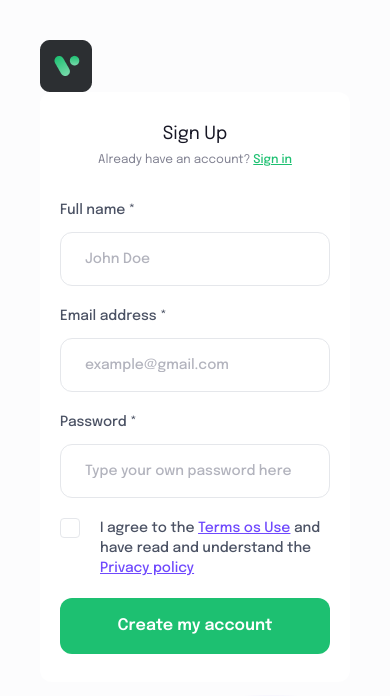
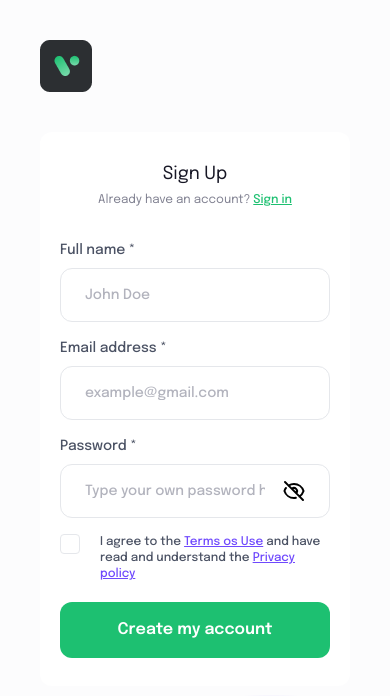
Before and after one commit to ngoc2003/crow-funding-app, a React (Create React App) app: page /sign-up in a window 390 px wide. Shown: the top 696 px of the page. Built offline with nearby package versions, Linux system fonts and the light colour scheme.

Commit message:
darkmode and responsive UI mobile sign up page

```diff
--- a/package.json
+++ b/package.json
@@ -20,7 +20,6 @@
     "react": "^18.1.0",
     "react-dom": "^18.1.0",
     "react-error-boundary": "^3.1.4",
-    "react-hook-form": "^7.31.3",
     "react-modal": "^3.15.1",
     "react-quill": "^2.0.0-beta.4",
     "react-redux": "^8.0.2",
--- a/src/components/common/FormGroup.js
+++ b/src/components/common/FormGroup.js
@@ -2,7 +2,7 @@ import React from 'react';
 
 const FormGroup = ({children}) => {
     return (
-        <div className='flex flex-col mb-5 gap-y-3'>
+        <div className='flex flex-col mb-4 lg:mb-5 gap-y-2 lg:gap-y-3'>
             {children}
         </div>
     );
--- a/src/components/common/checkbox/Checkbox.js
+++ b/src/components/common/checkbox/Checkbox.js
@@ -10,7 +10,7 @@ const Checkbox = ({
     <div className="flex items-start gap-x-5">
       <div
         className={`inline-flex items-center text-white justify-center w-5 h-5 border rounded cursor-pointer ${
-          checked ? "bg-primary border-primary" : "border-stroke"
+          checked ? "bg-primary border-primary" : "border-stroke dark:border-text3"
         }`}
         onClick={onClick}
       >
@@ -20,7 +20,7 @@ const Checkbox = ({
           className="hidden"
           onChange={() => {}}
         />
-        <span>
+        <span className={`${checked ? '':'opacity-0 invisible' }`}>
           <svg
             xmlns="http://www.w3.org/2000/svg"
             className="w-5 h-5"
--- /dev/null
+++ b/src/components/common/icons/IconEyeToggle.js
@@ -0,0 +1,48 @@
+import React from "react";
+
+const IconEyeToggle = ({ toggle = false, onClick = () => {} }) => {
+  if (toggle)
+    return (
+      <svg
+        xmlns="http://www.w3.org/2000/svg"
+        className="w-6 h-6 cursor-pointer"
+        fill="none"
+        viewBox="0 0 24 24"
+        stroke="currentColor"
+        onClick={onClick}
+      >
+        <path
+          strokeLinecap="round"
+          strokeLinejoin="round"
+          strokeWidth="2"
+          d="M15 12a3 3 0 11-6 0 3 3 0 016 0z"
+        />
+        <path
+          strokeLinecap="round"
+          strokeLinejoin="round"
+          strokeWidth="2"
+          d="M2.458 12C3.732 7.943 7.523 5 12 5c4.478 0 8.268 2.943 9.542 7-1.274 4.057-5.064 7-9.542 7-4.477 0-8.268-2.943-9.542-7z"
+        />
+      </svg>
+    );
+  return (
+    <svg
+      xmlns="http://www.w3.org/2000/svg"
+      className="w-6 h-6 cursor-pointer"
+      fill="none"
+      viewBox="0 0 24 24"
+      stroke="currentColor"
+      onClick={onClick}
+
+    >
+      <path
+        strokeLinecap="round"
+        strokeLinejoin="round"
+        strokeWidth="2"
+        d="M13.875 18.825A10.05 10.05 0 0112 19c-4.478 0-8.268-2.943-9.543-7a9.97 9.97 0 011.563-3.029m5.858.908a3 3 0 114.243 4.243M9.878 9.878l4.242 4.242M9.88 9.88l-3.29-3.29m7.532 7.532l3.29 3.29M3 3l3.59 3.59m0 0A9.953 9.953 0 0112 5c4.478 0 8.268 2.943 9.543 7a10.025 10.025 0 01-4.132 5.411m0 0L21 21"
+      />
+    </svg>
+  )
+};
+
+export default IconEyeToggle;
--- /dev/null
+++ b/src/components/common/icons/index.js
@@ -0,0 +1,2 @@
+import IconEyeToggle from "./IconEyeToggle";
+export default IconEyeToggle
--- a/src/components/common/input/Input.js
+++ b/src/components/common/input/Input.js
@@ -1,5 +1,4 @@
 import React, { useContext } from "react";
-import { useController } from "react-hook-form";
 import PropTypes from "prop-types";
 
 const Input = (props) => {
@@ -17,11 +16,16 @@ const Input = (props) => {
       <input
         type={type}
         placeholder={error.length > 0 ? "" : placeholder}
-        className={`w-full py-4 px-6 border rounded-xl text-text1 font-medium text-sm placeholder:text-text4 ${
-          error.length > 0 ? "border-error" : "border-stroke"
-        } `}
+        className={`${
+          children && "pr-16"
+        } bg-transparent w-full py-4 dark:text-white px-6 border rounded-xl text-text1 font-medium text-sm dark:placeholder:text-text2 placeholder:text-text4 ${
+          error.length > 0 ? "border-error" : "border-stroke dark:border-darkStroke"
+        }  `}
         {...rest}
       />
+      <span className="absolute right-6 top-2/4 -translate-y-2/4">
+        {children}
+      </span>
       {error.length > 0 && (
         <span className="absolute text-sm font-medium pointer-events-none error-input top-2/4 -translate-y-2/4 text-error left-6">
           {error}
--- a/src/components/common/label/Label.js
+++ b/src/components/common/label/Label.js
@@ -2,11 +2,11 @@ import React from "react";
 import PropTypes from "prop-types";
 
 const Label = (props) => {
-  const { children, htmlFor = "", className='' } = props;
+  const { children, htmlFor = "", className = "" } = props;
   return (
     <label
       htmlFor={htmlFor}
-      className={`inline-block text-sm font-medium cursor-pointer text-text2 ${className}`}
+      className={`inline-block text-sm font-medium cursor-pointer text-text2 dark:text-text3 ${className}`}
     >
       {children}
     </label>
--- /dev/null
+++ b/src/hooks/useToggleValue.js
@@ -0,0 +1,11 @@
+import React, { useState } from "react";
+
+const useToggleValue = (initialValue = false) => {
+  const [value, setValue] = useState(initialValue);
+  const handleToggleValue = () => {
+    setValue(!value);
+  };
+  return {value, handleToggleValue};
+};
+
+export default useToggleValue;
--- a/src/layouts/LayoutAuthen.js
+++ b/src/layouts/LayoutAuthen.js
@@ -9,17 +9,17 @@ import Error from "../components/common/Error";
 const LayoutAuthen = (props) => {
   const { children, heading = "" } = props;
   return (
-    <div className="relative w-full min-h-screen p-10 bg-lite isolate">
+    <div className="relative w-full min-h-screen p-10 bg-lite dark:bg-darkbg isolate">
       <img
         src={ellipse}
         alt="decor"
         className="absolute bottom-0 left-0 right-0 pointer-events-none z-[-1]  "
       />
       <Link to="/">
-        <img src={logo} alt="crowFunding-app logo" />
+        <img src={logo} alt="crowFunding-app logo" className="pb-10" />
       </Link>
-      <div className="w-full max-w-[550px] bg-white rounded-xl px-5 py-7 lg:px-16 lg:py-12 mx-auto text-center ">
-        <h1 className="mb-1 text-lg lg:text-xl lg:mb-3 text-text1 font-seminbold ">
+      <div className="dark:bg-darkSecondary w-full max-w-[550px] bg-white rounded-xl px-5 py-7 lg:px-16 lg:py-12 mx-auto text-center ">
+        <h1 className="mb-1 text-lg lg:text-xl lg:mb-3 text-text1 font-seminbold dark:text-white ">
           {heading}
         </h1>
         {children}
--- a/src/pages/SignUpPage.js
+++ b/src/pages/SignUpPage.js
@@ -1,6 +1,5 @@
 import { set } from "lodash";
 import React, { useState } from "react";
-import { useForm } from "react-hook-form";
 import { Formik, Field, Form } from "formik";
 import { Link } from "react-router-dom";
 import Button from "../components/common/button/Button";
@@ -9,8 +8,15 @@ import FormGroup from "../components/common/FormGroup";
 import { Input } from "../components/common/input";
 import { Label } from "../components/common/label";
 import LayoutAuthen from "../layouts/LayoutAuthen";
-import { yupResolver } from "@hookform/resolvers/yup";
 import * as Yup from "yup";
+import IconEyeToggle from "../components/common/icons";
+import useToggleValue from "../hooks/useToggleValue";
+
+const SignUpPage = () => {
+  const { value: showPassword, handleToggleValue: handleTogglePassword } =
+    useToggleValue(false);
+  const { value: acceptTerm, handleToggleValue: handleToggleTerm } =
+    useToggleValue(false);
 
   const infos = [
     {
@@ -29,15 +35,16 @@ const infos = [
       name: "password",
       label: "Password *",
       placeholder: "Type your own password here",
-    type: "password",
+      type: showPassword ? "text" : "password",
+      icon: (
+        <IconEyeToggle
+          toggle={showPassword}
+          onClick={handleTogglePassword}
+        ></IconEyeToggle>
+      ),
     },
   ];
 
-const SignUpPage = () => {
-  const [acceptTerm, setAcceptTerm] = useState(false);
-  const handleToggleTerm = () => {
-    setAcceptTerm(!acceptTerm);
-  };
   return (
     <Formik
       initialValues={{ name: "", email: "", password: "" }}
@@ -66,41 +73,31 @@ const SignUpPage = () => {
           <Form className="text-left">
             {infos.map((info) => {
               return (
-                <FormGroup>
+                <FormGroup key={info.name}>
                   <Label>{info.label}</Label>
                   <Input
                     name={info.name}
                     placeholder={info.placeholder}
-                    error={errors[info.name]}
+                    type={info.type}
+                    error={
+                      errors[info.name] && touched[info.name]
+                        ? errors[info.name]
+                        : ""
+                    }
                     onChange={(e) => setFieldValue(info.name, e.target.value)}
-                  />
+                  >
+                    {info.icon ? info.icon : ""}
+                  </Input>
                 </FormGroup>
               );
             })}
-            {/* <FormGroup>
-              <Label>Email *</Label>
-              <Field
-                placeholder="example@gmail.com"
-                // error={errors.email?.message}
-                name="email"
-              ></Field>
-            </FormGroup>
-            <FormGroup>
-              <Label>Password *</Label>
-              <Field
-                placeholder="Create a password"
-                // error={errors.password?.message}
-                name="password"
-                type="password"
-              ></Field>
-            </FormGroup> */}
             <div className="flex items-start mb-5 gap-x-5">
               <Checkbox
                 name="term"
                 checked={acceptTerm}
                 onClick={handleToggleTerm}
               >
-                <p className="flex-1 text-sm text-text2">
+                <p className="flex-1 text-xs lg:text-sm text-text2 dark:text-text3">
                   I agree to the{" "}
                   <span className="underline cursor-pointer text-secondary">
                     Terms os Use
```
Also changed, not shown: 1 other file (tests, documents, lock files or other folders). Lines whose indentation alone changed are shown as unchanged.
